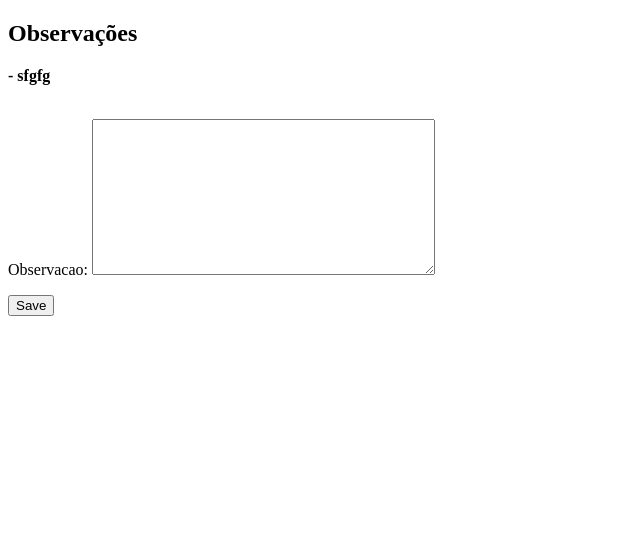
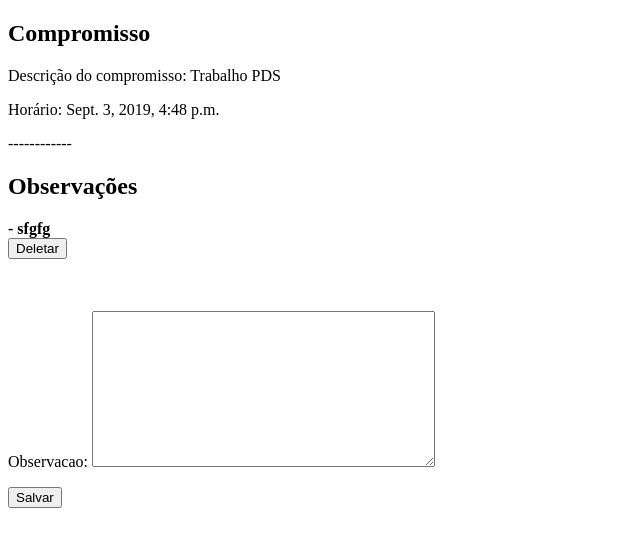
Before and after one commit to jonathanccardoso/agenda-django, a Django app: page /1/ in a window 1280 px wide. Shown: the top 547 px of the page, without its empty margins (0-640 px from the left). Run offline with Django 3.2, Linux system fonts and the light colour scheme; data comes from the database, SQL or seed files in the repository; both versions use the stored data as it was after the commit.

Commit message:
Fix: add function delete in observations

```diff
--- a/compromisso/templates/compromisso/detalhe.html
+++ b/compromisso/templates/compromisso/detalhe.html
@@ -5,10 +5,24 @@
 </head>
 <body>
 
+    <h2>Compromisso</h2>
+    {% for compromisso in compromissos_list %}
+        <p>Descrição do compromisso: {{ compromisso.descricao|truncatechars:20 }}</p>
+        <p>Horário: {{ compromisso.horario }}</p>
+        <p>------------</p>
+    {% endfor %}
+
 	{% if observacoes %}
         <h2>Observações</h2>
         {% for observacao in observacoes %}
-            <b> - {{ observacao.observacao }}</b> <br><br>
+            <b> - {{ observacao.observacao }}</b>
+            <form method="POST" action="{% url 'compromisso:delete' observacao.id %}">
+                {% csrf_token %}
+                <!-- {{ form.as_p }} -->
+                <button type="submit" class="save btn btn-default">Deletar</button>
+            </form>
+
+            <br><br>
         {% endfor %}
     {% else %}
         <p>Nenhuma observação!</p>
@@ -16,7 +30,7 @@
 
 	<form method="POST" action=".">{% csrf_token %}
         {{ form.as_p }}
-        <button type="submit" class="save btn btn-default">Save</button>
+        <button type="submit" class="save btn btn-default">Salvar</button>
     </form>
 </body>
 </html>
--- a/compromisso/urls.py
+++ b/compromisso/urls.py
@@ -6,4 +6,5 @@ app_name = 'compromisso'
 urlpatterns = [
     path('', views.index, name='index'),
   	path('<int:compromisso_id>/', views.detalhe, name='detalhe'),
+  	path('delete/<int:observacao_id>/', views.delete, name='delete'),
 ]
--- a/compromisso/views.py
+++ b/compromisso/views.py
@@ -16,6 +16,7 @@ def index(request):
 def detalhe(request, compromisso_id):
 
     compromisso = get_object_or_404(Compromisso, pk=compromisso_id)
+    compromissos_list = Compromisso.objects.filter(pk=compromisso_id);
 
     form = ObservacoesForm()
 
@@ -31,6 +32,13 @@ def detalhe(request, compromisso_id):
     context = {
         'observacoes': observacoes,
         'form': form,
+        'compromissos_list': compromissos_list,
     }
 
     return render(request, 'compromisso/detalhe.html', context)
+
+
+def delete(request, observacao_id):
+    post = get_object_or_404(Observacoes, pk=observacao_id)
+    post.delete()
+    return HttpResponseRedirect('/')
```
Also changed, not shown: db.sqlite3.
